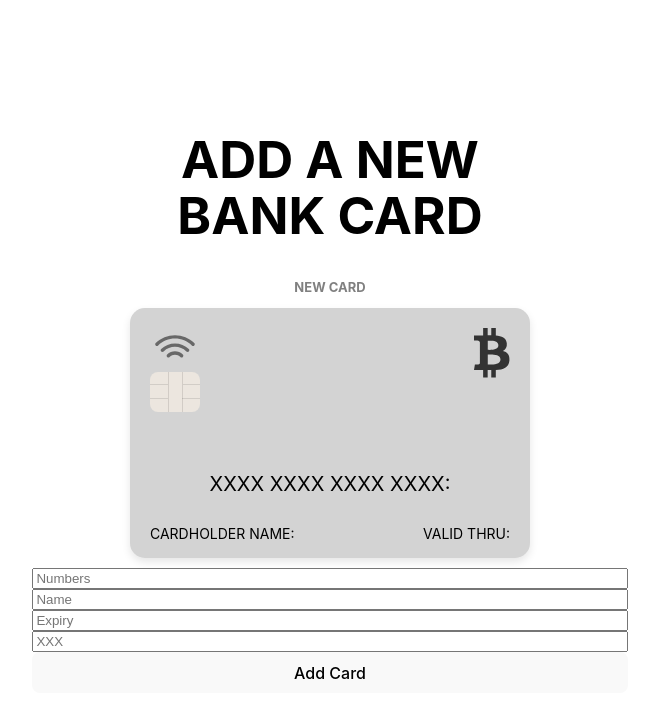
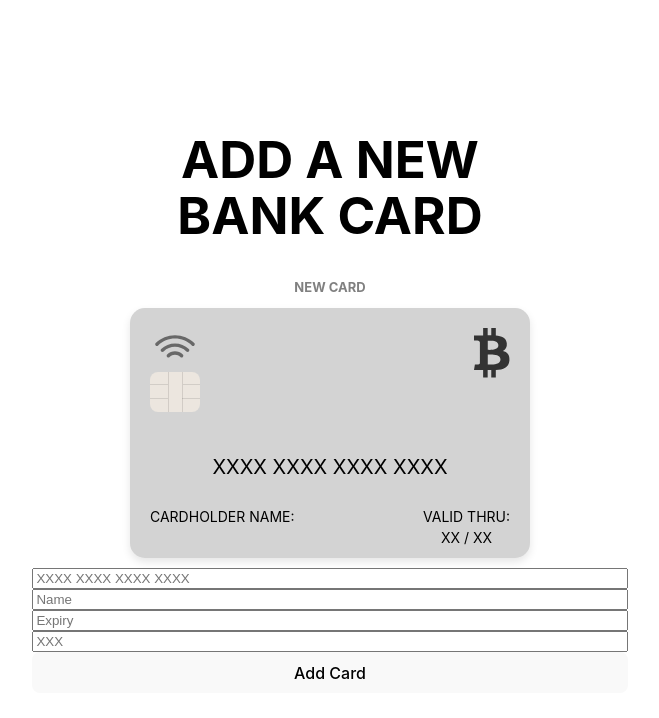
Before and after one commit to Kristoffergidd/Ewallet, a React (Vite) app in the folder vite-project/: page /add-card in a window 1280 px wide. Shown: the top 718 px of the page, without its empty margins (310-969 px from the left). Built offline with nearby package versions, Linux system fonts and the light colour scheme.

Commit message:
goated
goated

```diff
--- a/vite-project/src/components/CardForm/CardForm.jsx
+++ b/vite-project/src/components/CardForm/CardForm.jsx
@@ -45,17 +45,18 @@ const CardForm = () => {
           <img src={vendorBitcoin} className='bitcoin' alt="" />
         </div>
         <div className="card-info">
-          <p className="card-number">XXXX XXXX XXXX XXXX:{formData.number}</p>
+          <p className="card-number">  {formData.number ? formData.number:"XXXX XXXX XXXX XXXX"}</p>
           <div className="cardholder-info">
             <p className="cardholder-name">CARDHOLDER NAME:
             <br /> {formData.name}</p>
-            <p className="valid-thru">VALID THRU: {formData.expiry}</p>
+            <p className="valid-thru">VALID THRU:
+            <br /> {formData.expiry ? formData.expiry:" XX / XX"  }</p>
            </div>
         </div>
       </div>
 
       <div className='form'>
-        <input type="text" name="number" value={formData.number} onChange={handleInputChange} placeholder="Numbers" />
+        <input type="text" name="number" value={formData.number} onChange={handleInputChange} placeholder="XXXX XXXX XXXX XXXX" />
         <input type="text" name="name" value={formData.name} onChange={handleInputChange} placeholder="Name" />
         <input type="text" name="expiry" value={formData.expiry} onChange={handleInputChange} placeholder="Expiry" />
         <input type="text" name="expiry" placeholder="XXX" />
```
